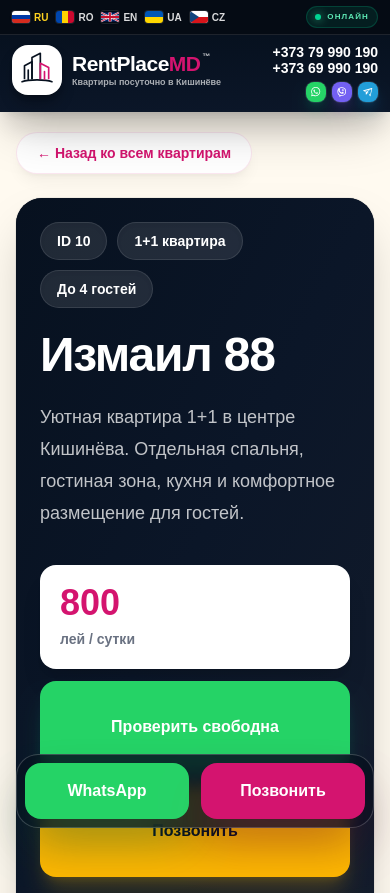
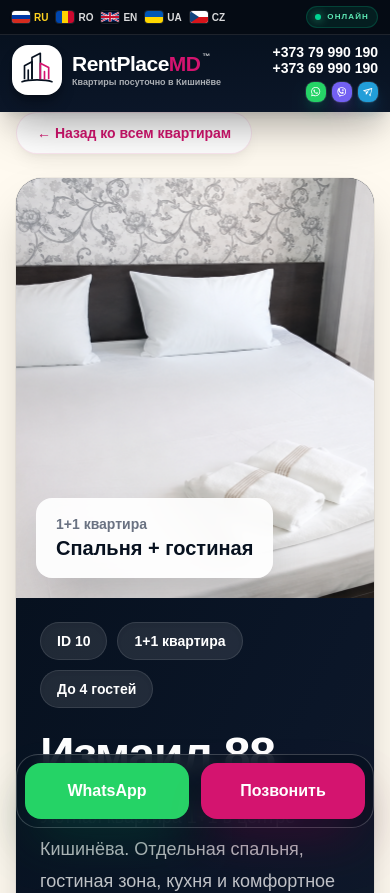
Before and after one commit to zavturandrei-glitch/rentplacemd, a Next.js app: page /apartment/izmail88-10 in a window 390 px wide. Shown: the top 893 px of the page. Built offline with nearby package versions, Linux system fonts and the light colour scheme.

Commit message:
fix apartment mobile hero photo

```diff
--- a/components/ApartmentDetails.tsx
+++ b/components/ApartmentDetails.tsx
@@ -294,12 +294,12 @@ export default function ApartmentDetails({ apartment }: { apartment: ApartmentDe
     <main className="min-h-screen bg-[#fffaf0] text-[#07111f]">
       <Header />
 
-      <section className="mx-auto max-w-[1600px] px-4 pb-32 pt-5 sm:px-6 lg:px-10 lg:pb-16 lg:pt-8">
+      <section className="mx-auto max-w-[1600px] px-4 pb-32 pt-0 sm:px-6 lg:px-10 lg:pb-16 lg:pt-8">
         <a href="/" className="mb-6 inline-flex rounded-full border border-[#d4146f]/10 bg-white px-5 py-2.5 text-sm font-black text-[#d4146f] shadow-lg shadow-black/5 transition hover:-translate-y-0.5 hover:shadow-xl">← {text.back}</a>
 
         <div className="overflow-hidden rounded-[26px] bg-[#07111f] shadow-2xl shadow-black/25 ring-1 ring-black/5">
           <div className="grid lg:grid-cols-[0.82fr_1.18fr]">
-            <div className="flex min-h-[440px] flex-col justify-center bg-gradient-to-br from-[#07111f] via-[#0b1628] to-[#121b2b] p-6 text-white sm:p-9 lg:min-h-[500px] lg:p-12">
+            <div className="order-2 flex flex-col justify-center bg-gradient-to-br from-[#07111f] via-[#0b1628] to-[#121b2b] p-6 text-white sm:p-9 lg:order-1 lg:min-h-[500px] lg:p-12">
               <div className="mb-6 flex flex-wrap gap-2.5">
                 <span className="rounded-full border border-white/10 bg-white/10 px-4 py-2 text-sm font-black text-white shadow-inner">ID {apartment.id}</span>
                 <span className="rounded-full border border-white/10 bg-white/10 px-4 py-2 text-sm font-black text-white shadow-inner">{text.kinds[apartment.kind]}</span>
@@ -313,7 +313,7 @@ export default function ApartmentDetails({ apartment }: { apartment: ApartmentDe
                 <a href="tel:+37369990190" className="flex min-h-[92px] items-center justify-center rounded-2xl bg-[#ffb800] p-5 text-center text-base font-black text-[#07111f] shadow-xl shadow-yellow-500/20 transition hover:-translate-y-0.5 hover:brightness-105">{text.call}</a>
               </div>
             </div>
-            <div className="relative h-[320px] overflow-hidden sm:h-[460px] lg:h-[500px]">
+            <div className="relative order-1 h-[420px] overflow-hidden sm:h-[520px] lg:order-2 lg:h-[500px]">
               <img src={apartment.images[0]} alt={text.addressTitle + " ID " + apartment.id} className="h-full w-full object-cover" style={{ objectPosition: heroPosition }} />
               <div className="absolute bottom-5 left-5 rounded-2xl bg-white/92 px-5 py-4 shadow-2xl shadow-black/20 backdrop-blur"><p className="text-sm font-black text-gray-500">{text.kinds[apartment.kind]}</p><p className="text-xl font-black text-[#07111f]">{text.overlay[apartment.kind]}</p></div>
             </div>
```
